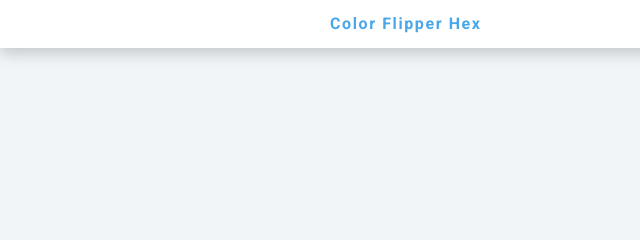
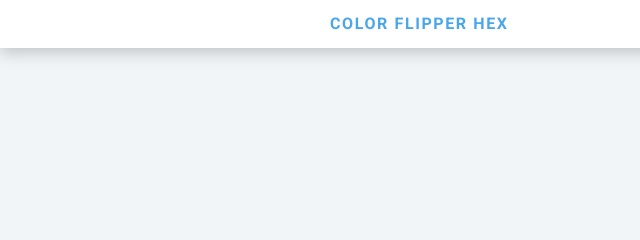
Before and after one commit to SwathiPrabhugowdaPatil/Color-Flipper, a plain HTML site: page hex.html in a window 1280 px wide. Shown: the top 240 px of the page, 0-640 px from the left. Drawn offline with nearby package versions, Linux system fonts and the light colour scheme.

Commit message:
Update hex.html

```diff
--- a/hex.html
+++ b/hex.html
@@ -4,7 +4,7 @@
 <head>
     <meta charset="UTF-8" />
     <meta name="viewport" content="width=device-width, initial-scale=1.0" />
-    <title>Color Flipper || Hex</title>
+    <title>Color Flipper Hex</title>
 
     <!-- styles -->
     <link rel="stylesheet" href="styles.css" />
@@ -13,7 +13,7 @@
 <body>
     <nav>
         <div class="nav-center">
-            <h4>color flipper Hex</h4>
+            <h4>COLOR FLIPPER HEX</h4>
             <ul class="nav-links">
                 <li><a href="index.html">simple</a></li>
                 <li><a href="hex.html">hex</a></li>
```
